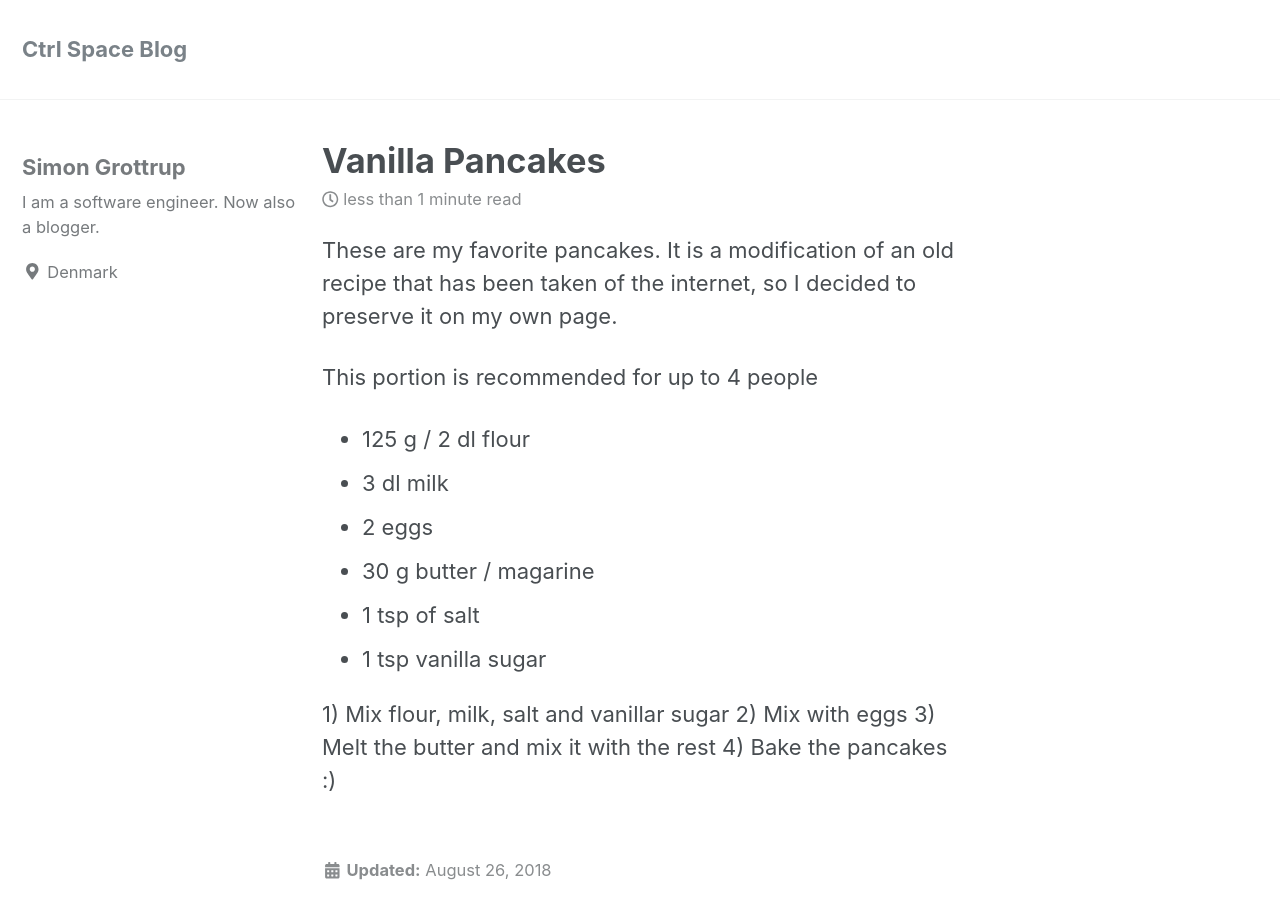
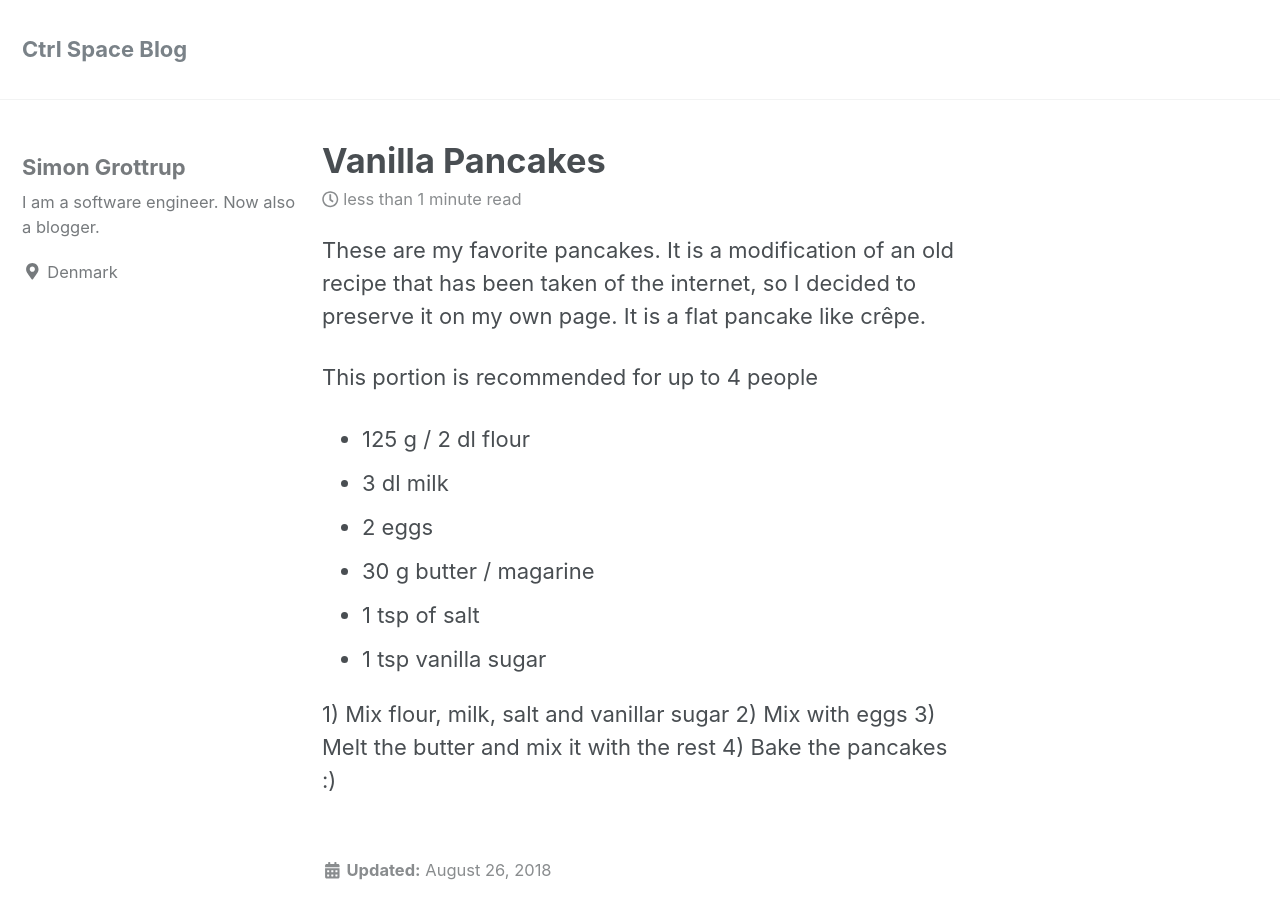
Before and after one commit to grottrup/grottrup.github.io, a Jekyll site: the page built from _posts/2018-08-26-Vanilla-pancakes.md, in a window 1280 px wide and 900 px high. Built offline with Jekyll 4.4.1, drawn with Linux system fonts in a browser that asks for light colours; nearby versions of some CDN libraries.

Commit message:
Update 2018-08-26-Vanilla-pancakes.md

```diff
--- a/_posts/2018-08-26-Vanilla-pancakes.md
+++ b/_posts/2018-08-26-Vanilla-pancakes.md
@@ -1,4 +1,4 @@
-These are my favorite pancakes. It is a modification of an old recipe that has been taken of the internet, so I decided to preserve it on my own page.
+These are my favorite pancakes. It is a modification of an old recipe that has been taken of the internet, so I decided to preserve it on my own page. It is a flat pancake like crêpe.
 
 This portion is recommended for up to 4 people
 
```
